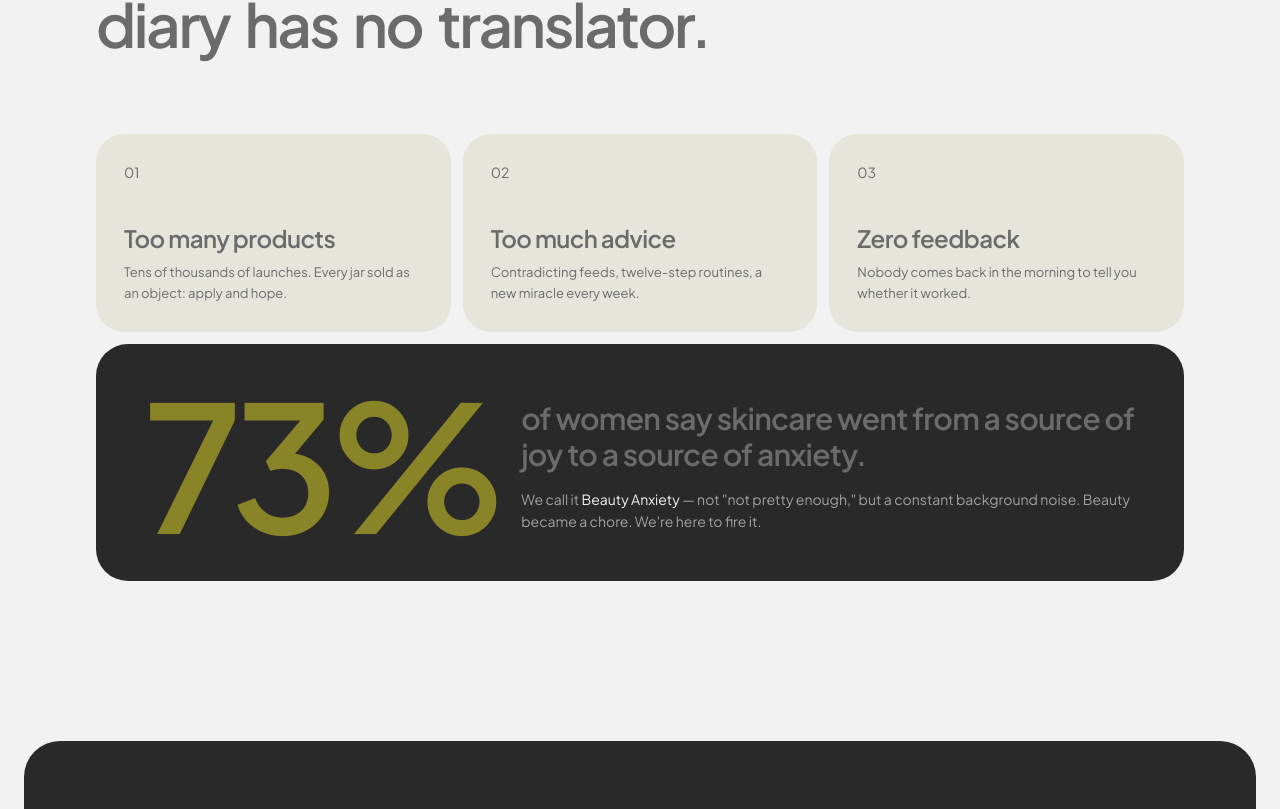
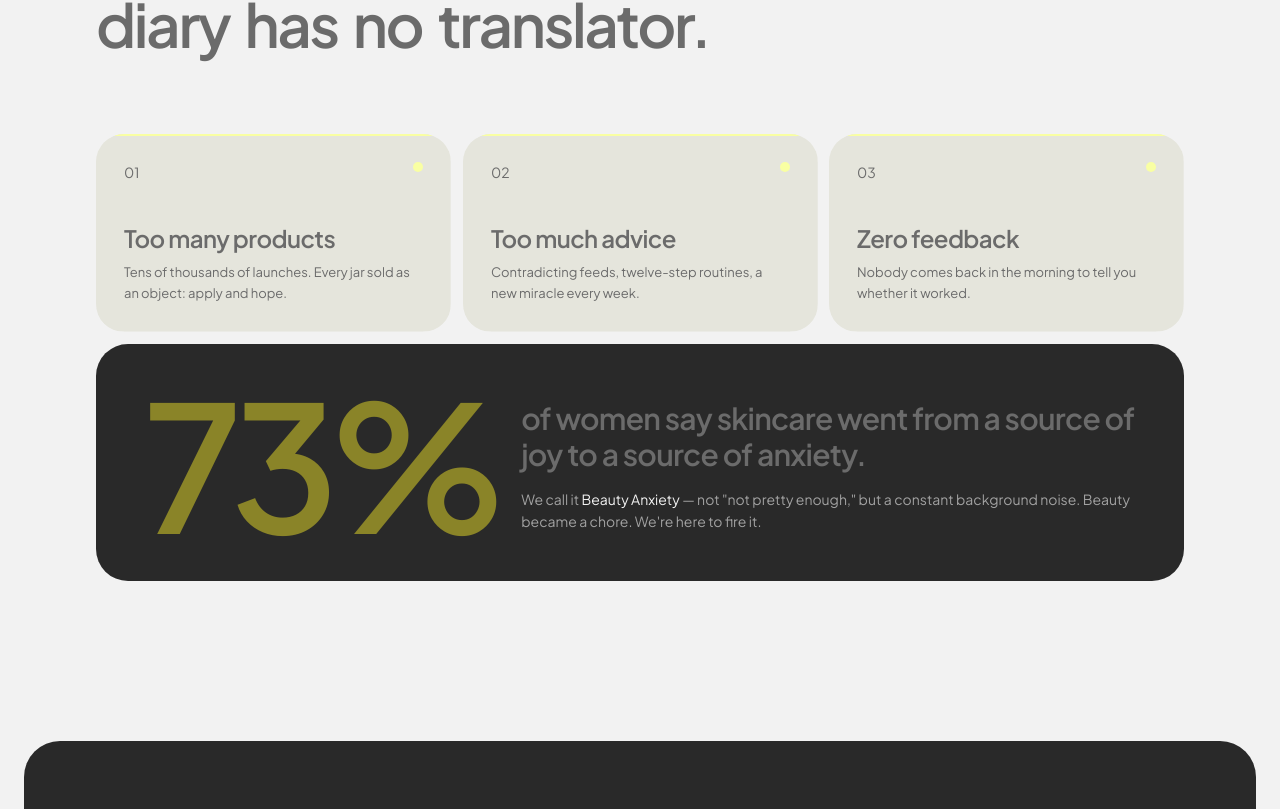
Before and after one commit to elbertroderickocean-stack/spring-sisters-cycle, a React (Vite) app: page /site in a window 1280 px wide. Shown: the part 1811-2620 px from the top of the page. Built offline with nearby package versions, Linux system fonts and the light colour scheme; what @lovable.dev/cloud-auth-js would draw is missing.

Commit message:
Changes
Co-authored-by: elbertroderickocean-stack <236600776+elbertroderickocean-stack@users.noreply.github.com>

```diff
--- a/src/site/Story.tsx
+++ b/src/site/Story.tsx
@@ -1,5 +1,5 @@
 import { useRef, useState, useEffect } from "react";
-import { motion, useScroll, useTransform, MotionValue, useInView, animate } from "framer-motion";
+import { motion, useScroll, useTransform, MotionValue, useInView, animate, type Variants } from "framer-motion";
 import { Moon, Activity, Droplet, CalendarDays, Sun, ScanFace, Cpu, Sparkles, RefreshCw, Layers } from "lucide-react";
 
 const ease = [0.22, 1, 0.36, 1] as const;
@@ -125,11 +125,7 @@ export function Problem() {
           ["Too much advice", "Contradicting feeds, twelve-step routines, a new miracle every week."],
           ["Zero feedback", "Nobody comes back in the morning to tell you whether it worked."],
         ].map(([h, t], i) => (
-          <motion.div key={h} {...fadeUp} transition={{ ...fadeUp.transition, delay: i * 0.1 }} className="rounded-[28px] bg-secondary p-7">
-            <p className="text-sm text-muted-foreground">0{i + 1}</p>
-            <p className="mt-10 text-2xl font-semibold tracking-tight">{h}</p>
-            <p className="mt-2 text-muted-foreground">{t}</p>
-          </motion.div>
+          <ProblemCard key={h} i={i} h={h} t={t} />
         ))}
       </div>
       <motion.div {...fadeUp} className="mt-3 grid items-end gap-6 rounded-[32px] bg-foreground p-8 text-background md:grid-cols-[auto_1fr] md:p-12">
```
